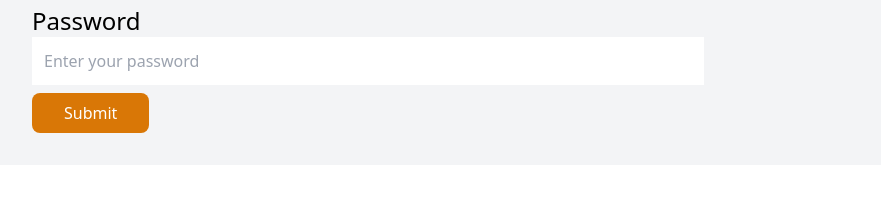
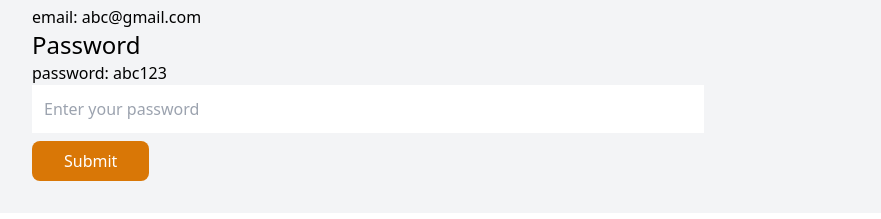
Before and after one commit to alva59/bank-account-calculator-manual, a plain HTML site: page index.html in a window 1280 px wide. Shown: the part 287-506 px from the top of the page, without its empty margins (160-1041 px from the left). Drawn offline with nearby package versions, Linux system fonts and the light colour scheme.

Commit message:
index edited

```diff
--- a/index.html
+++ b/index.html
@@ -23,7 +23,9 @@
                     <label class="text-2xl mb-4 font-medium" for="email" class="text-left">Email</label>
                     <input class="w-9/12 block mb-2 px-3 py-3" type="email" name="user-email" id="user-email"
                         placeholder="Enter your email">
+                        <p>email: abc@gmail.com</p>
                     <label class="text-2xl mb-4 font-medium" for="password" class="text-left">Password</label>
+                    <p>password: abc123</p>
                     <input class="w-9/12 block mb-2 px-3 py-3" type="password" name="user-password" id="user-password"
                         placeholder="Enter your password">
 
```
